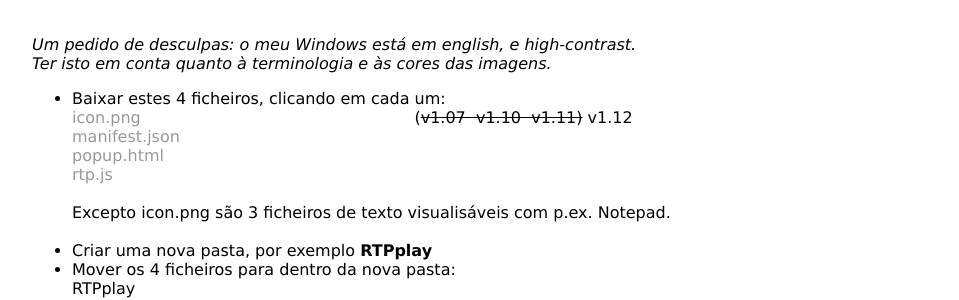
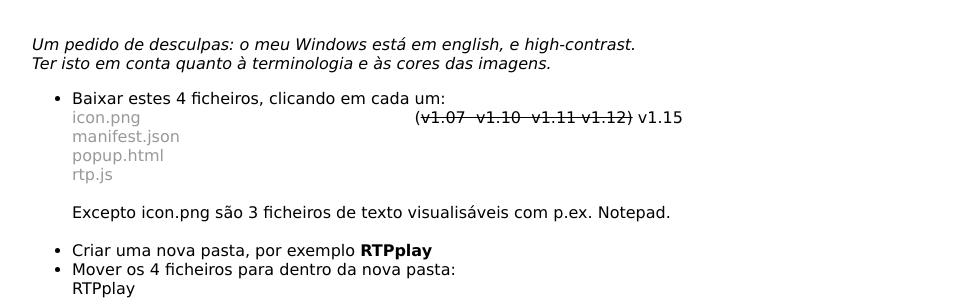
Before and after one commit to rtpplay/recursos.github.io, a Jekyll site: the page built from index_ff.html, in a window 1280 px wide and 900 px high. Shown: the part 402-702 px from the top of the window, without its empty margins (160-1119 px from the left). Built offline with Jekyll 4.4.1, drawn with Linux system fonts in a browser that asks for light colours.

Commit message:
Update index_ff.html

```diff
--- a/index_ff.html
+++ b/index_ff.html
@@ -29,14 +29,12 @@
 
 	<ul>
 	<li>	Baixar estes 4 ficheiros, clicando em cada um:<br>
-
-
  <div style="width:80%; font-size: medium;">
   <div style="width:30%; float:left;"><a href="files/icon.png" download>icon.png</a> <br>
 	<a href="files/manifest.json" download>manifest.json</a> <br>
 	<a href="files/popup.html" download>popup.html</a> <br>
 	<a href="files/rtp.js" download>rtp.js</a> <br></div>
-  <div style="width:50%; float:right;">(<s>v1.07 &nbsp;v1.10 &nbsp;v1.11)</s>&nbsp;v1.12</div>
+  <div style="width:50%; float:right;">(<s>v1.07 &nbsp;v1.10 &nbsp;v1.11&nbsp;v1.12)</s>&nbsp;v1.15</div>
 	 <div style="clear: both;"><br>Excepto icon.png são 3 ficheiros de texto visualisáveis com p.ex. Notepad.<br></div>
 	 <br>
 </div>
```
